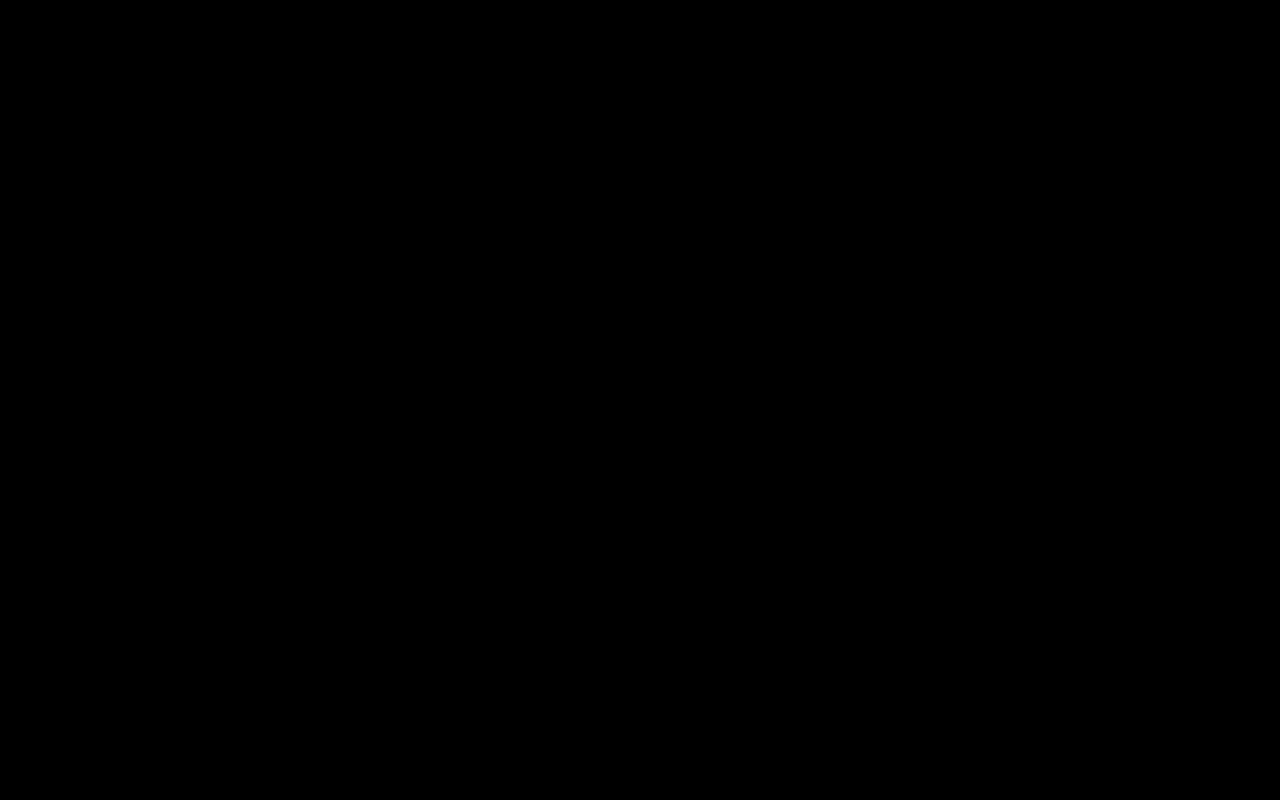
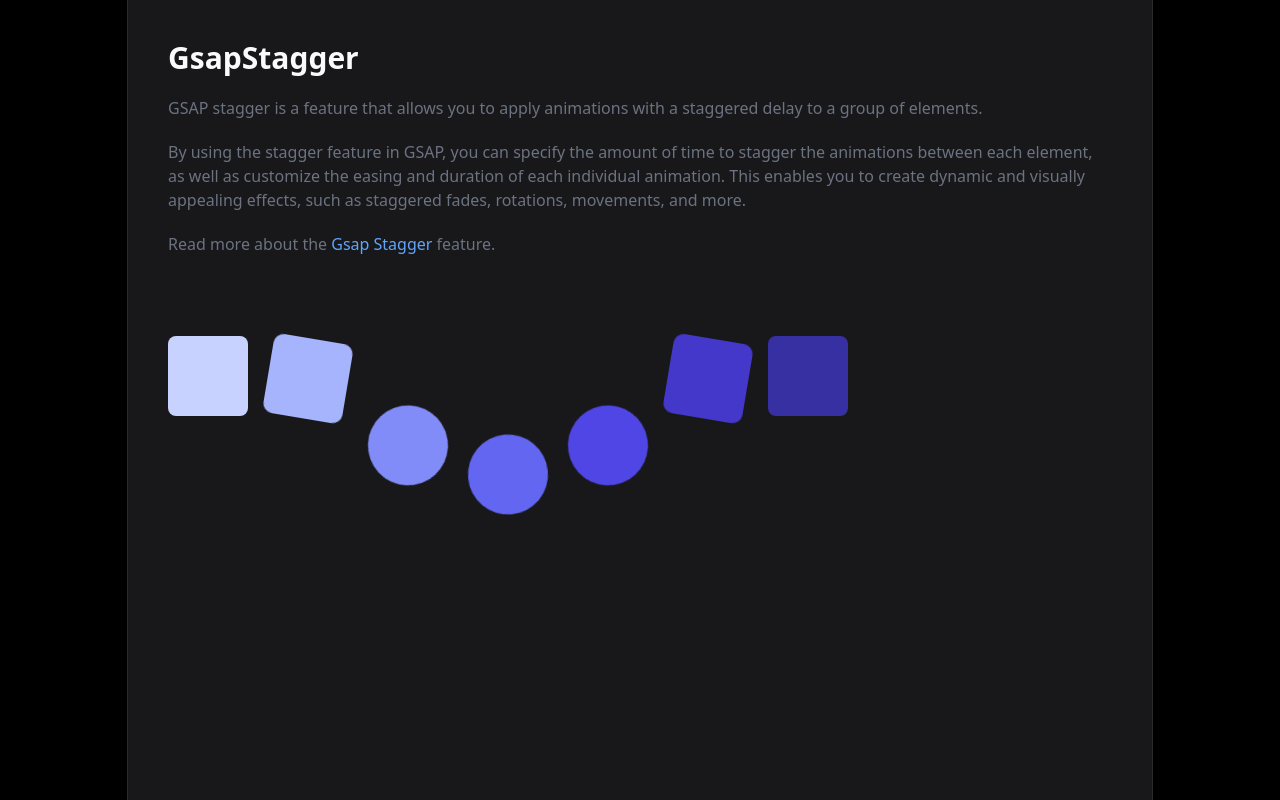
Before and after one commit to opheliah95/mobile-phone-site, a React (Vite) app: page /gsapstagger in a window 1280 px wide. Before the commit this address had no page. Built offline with nearby package versions, Linux system fonts and the light colour scheme.

Commit message:
gsap stagger

```diff
--- a/src/App.jsx
+++ b/src/App.jsx
@@ -4,7 +4,8 @@ import {
   GsapTo,
   Home,
   GsapFromTo,
-  GsapTimeline
+  GsapTimeline,
+  GsapStagger
 } from "./pages";
 
 function App() {
@@ -16,6 +17,7 @@ function App() {
           <Route path="/gsapfrom" element={<GsapFrom />} />
           <Route path="/gsapfromto" element={<GsapFromTo />} />
           <Route path="/gsaptimeline" element={<GsapTimeline />} />
+          <Route path="/gsapstagger" element={<GsapStagger />} />
           {/*
 
           <Route path="/gsapstagger" element={<GsapStagger />} />
--- /dev/null
+++ b/src/pages/GsapStagger.jsx
@@ -0,0 +1,68 @@
+import { useGSAP } from "@gsap/react";
+import gsap from "gsap";
+gsap.registerPlugin(useGSAP);
+
+const GsapStagger = () => {
+    // TODO: Implement the gsap.stagger() method
+    useGSAP(()=> {
+        gsap.to(".stagger-box", {
+            y: 100,
+            borderRadius: "100%",
+            duration:1,
+            rotation: 360,
+            repeat: -1,
+            yoyo:true,
+            stagger: {
+                amount: 1.3,
+                grid: [3,1],
+                axis: "y",
+                ease:"circle",
+                from: "center"
+            }
+        })
+    }, [])
+    return (
+      <main>
+        <h1>GsapStagger</h1>
+
+        <p className="mt-5 text-gray-500">
+          GSAP stagger is a feature that allows you to apply animations with a
+          staggered delay to a group of elements.
+        </p>
+
+        <p className="mt-5 text-gray-500">
+          By using the stagger feature in GSAP, you can specify the amount of time
+          to stagger the animations between each element, as well as customize the
+          easing and duration of each individual animation. This enables you to
+          create dynamic and visually appealing effects, such as staggered fades,
+          rotations, movements, and more.
+        </p>
+
+        <p className="mt-5 text-gray-500">
+          Read more about the{" "}
+          <a
+            href="https://gsap.com/resources/getting-started/Staggers"
+            target="_blank"
+            rel="noreferrer noopener nofollow"
+          >
+            Gsap Stagger
+          </a>{" "}
+          feature.
+        </p>
+
+        <div className="mt-20">
+          <div className="flex gap-5">
+            <div className="w-20 h-20 bg-indigo-200 rounded-lg stagger-box" />
+            <div className="w-20 h-20 bg-indigo-300 rounded-lg stagger-box" />
+            <div className="w-20 h-20 bg-indigo-400 rounded-lg stagger-box" />
+            <div className="w-20 h-20 bg-indigo-500 rounded-lg stagger-box" />
+            <div className="w-20 h-20 bg-indigo-600 rounded-lg stagger-box" />
+            <div className="w-20 h-20 bg-indigo-700 rounded-lg stagger-box" />
+            <div className="w-20 h-20 bg-indigo-800 rounded-lg stagger-box" />
+          </div>
+        </div>
+      </main>
+    );
+  };
+
+  export default GsapStagger;
--- a/src/pages/index.jsx
+++ b/src/pages/index.jsx
@@ -3,10 +3,12 @@ import GsapTo from "./GsapTo";
 import GsapFrom from "./GsapFrom";
 import GsapFromTo from "./GsapFromTo";
 import GsapTimeline from "./GsapTimeline";
+import GsapStagger from "./GsapStagger";
 export {
   GsapTo,
   GsapFrom,
   GsapFromTo,
   GsapTimeline,
+  GsapStagger,
   Home
 };
--- a/src/style.css
+++ b/src/style.css
@@ -712,6 +712,10 @@ button:hover {
   gap: 0.5rem;
 }
 
+.gap-5 {
+  gap: 1.25rem;
+}
+
 .space-y-10 > :not([hidden]) ~ :not([hidden]) {
   --tw-space-y-reverse: 0;
   margin-top: calc(2.5rem * calc(1 - var(--tw-space-y-reverse)));
@@ -735,6 +739,41 @@ button:hover {
 .bg-green-500 {
   --tw-bg-opacity: 1;
   background-color: rgb(34 197 94 / var(--tw-bg-opacity));
+}
+
+.bg-indigo-200 {
+  --tw-bg-opacity: 1;
+  background-color: rgb(199 210 254 / var(--tw-bg-opacity));
+}
+
+.bg-indigo-300 {
+  --tw-bg-opacity: 1;
+  background-color: rgb(165 180 252 / var(--tw-bg-opacity));
+}
+
+.bg-indigo-400 {
+  --tw-bg-opacity: 1;
+  background-color: rgb(129 140 248 / var(--tw-bg-opacity));
+}
+
+.bg-indigo-500 {
+  --tw-bg-opacity: 1;
+  background-color: rgb(99 102 241 / var(--tw-bg-opacity));
+}
+
+.bg-indigo-600 {
+  --tw-bg-opacity: 1;
+  background-color: rgb(79 70 229 / var(--tw-bg-opacity));
+}
+
+.bg-indigo-700 {
+  --tw-bg-opacity: 1;
+  background-color: rgb(67 56 202 / var(--tw-bg-opacity));
+}
+
+.bg-indigo-800 {
+  --tw-bg-opacity: 1;
+  background-color: rgb(55 48 163 / var(--tw-bg-opacity));
 }
 
 .bg-red-500 {
```
